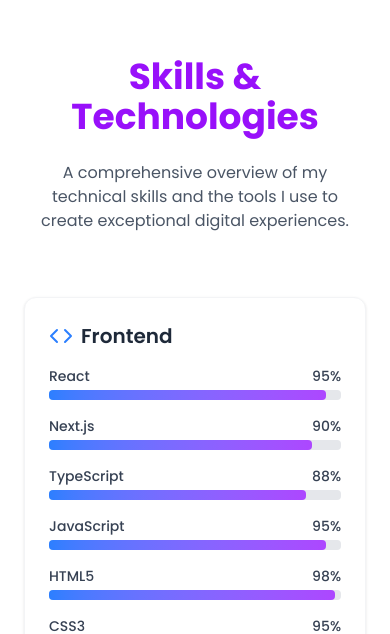
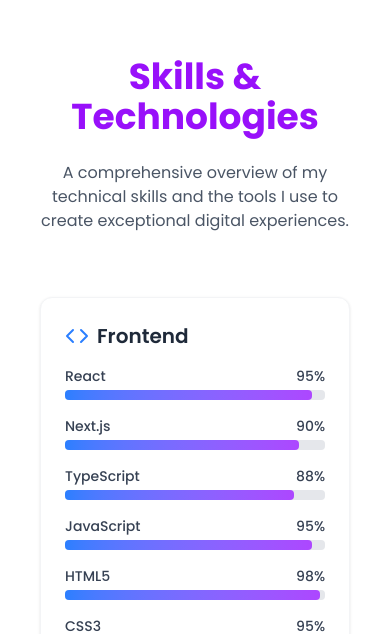
Before and after one commit to Dhanuka001/my-portfolio, a Next.js app: page / in a window 390 px wide. Shown: the part 4575-5209 px from the top of the page. Built offline with nearby package versions, Linux system fonts and the light colour scheme.

Commit message:
skills section created

```diff
--- a/app/components/Skills.tsx
+++ b/app/components/Skills.tsx
@@ -64,7 +64,7 @@
 
 const Skills = () => {
   return (
-    <section id="skills" className="py-36 px-6 sm:px-10 max-w-7xl mx-auto">
+    <section id="skills" className="py-36 px-10 sm:px-10 max-w-7xl mx-auto">
       <motion.h2
         className="text-4xl font-bold text-center mb-6 text-purple-600"
         initial={{ opacity: 0, scale: 0.95 }}
```
